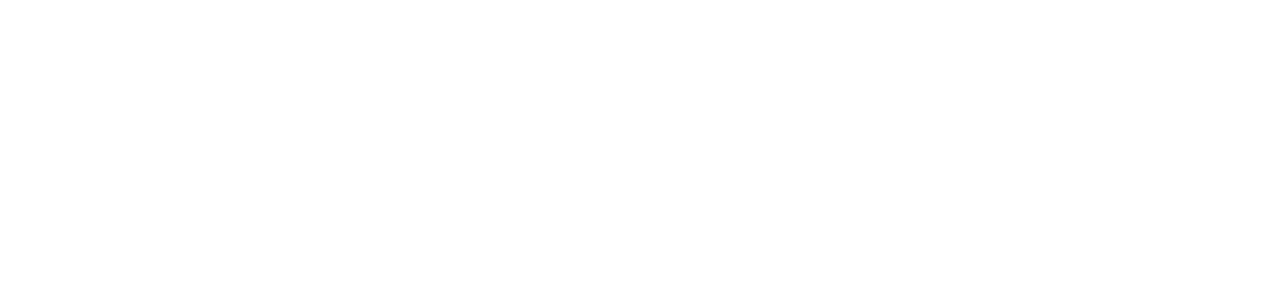
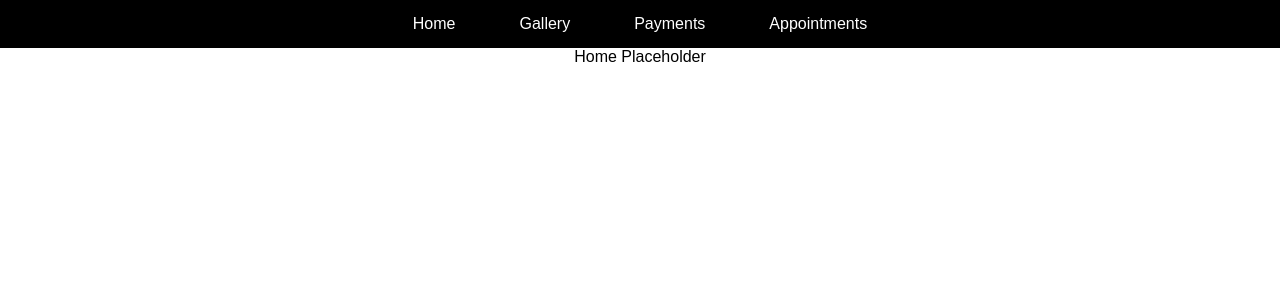
Before and after one commit to capes3/gardner-portfolio, a React (Create React App) app: page / in a window 1280 px wide. Shown: the top 300 px of the page. Built offline with nearby package versions, Linux system fonts and the light colour scheme.

Commit message:
Built a navbar component

```diff
--- a/src/App.css
+++ b/src/App.css
@@ -2,27 +2,23 @@
   text-align: center;
 }
 
-.App-logo {
-  animation: App-logo-spin infinite 20s linear;
-  height: 80px;
+.navbarBackground{
+  background-color: black
 }
 
-.App-header {
-  background-color: #222;
-  height: 150px;
-  padding: 20px;
-  color: white;
+.Button{
+  background-color: black;
+    border: 4px white;
+    color: white;
+    padding: 15px 32px;
+    text-align: center;
+    text-decoration: none;
+    display: inline-block;
+    font-size: 16px;
+
+
 }
 
-.App-title {
-  font-size: 1.5em;
+.Button:hover{
+  background-color: darkslategray
 }
-
-.App-intro {
-  font-size: large;
-}
-
-@keyframes App-logo-spin {
-  from { transform: rotate(0deg); }
-  to { transform: rotate(360deg); }
-}
--- a/src/App.js
+++ b/src/App.js
@@ -1,6 +1,7 @@
 import React, { Component } from 'react';
 import './App.css';
 import Routes from './routes'
+import Navbar from './components/Navbar';
 
 class App extends Component {
   render() {
--- a/src/components/Appointment.js
+++ b/src/components/Appointment.js
@@ -0,0 +1,18 @@
+import React, {Component} from 'react'
+import { Link } from 'react-router-dom'
+import Navbar from './Navbar'
+
+
+class Appointment extends Component {
+
+    render(){
+        return(
+            <div>
+            <Navbar/>
+            Appointment Placeholder
+            </div>
+        )
+    }
+}
+
+export default Appointment
--- a/src/components/Gallery.js
+++ b/src/components/Gallery.js
@@ -1,11 +1,13 @@
 import React, {Component} from 'react'
 import { Link } from 'react-router-dom'
+import Navbar from './Navbar'
 
 class Gallery extends Component {
 
     render(){
         return(
             <div>
+            <Navbar/>
             Gallery Placeholder
             </div>
         )
--- a/src/components/Home.js
+++ b/src/components/Home.js
@@ -1,11 +1,13 @@
 import React, {Component} from 'react'
 import { Link } from 'react-router-dom'
+import Navbar from './Navbar';
 
 class Home extends Component {
 
     render(){
         return(
             <div>
+            <Navbar/>
             Home Placeholder
             </div>
         )
--- a/src/components/Navbar.js
+++ b/src/components/Navbar.js
@@ -5,9 +5,14 @@
 
     render(){
         return(
-            <div>
-            <Link to= '/Home'></Link>
+            <div className="navbarBackground">
+            <Link to= '/Home'><button className="Button">Home</button></Link>
+            <Link to= '/Gallery'><button className="Button">Gallery</button></Link>
+            <Link to= '/Payments'><button className="Button">Payments</button></Link>
+            <Link to= '/Appointment'><button className="Button">Appointments</button></Link>
             </div>
         )
     }
 }
+
+export default Navbar
--- a/src/components/Payments.js
+++ b/src/components/Payments.js
@@ -1,10 +1,13 @@
 import React, {Component} from 'react'
+import Navbar from './Navbar';
+
 
 class Payments extends Component {
 
     render(){
         return(
             <div>
+                <Navbar/>
                 "Placeholder for Payment Plugin"
             </div>
         )
--- a/src/routes.js
+++ b/src/routes.js
@@ -14,7 +14,7 @@
             <div>
                 <Switch>
 
-                    <Route component={ Home } exact path="/Home"/>
+                    <Route component={ Home } exact path="/"/>
                     <Route component={ Gallery } path="/Gallery"/>
                     <Route component={ Appointment } path="/Appointment"/>
                     <Route component={ Payments } path="/Payments"/>
```
